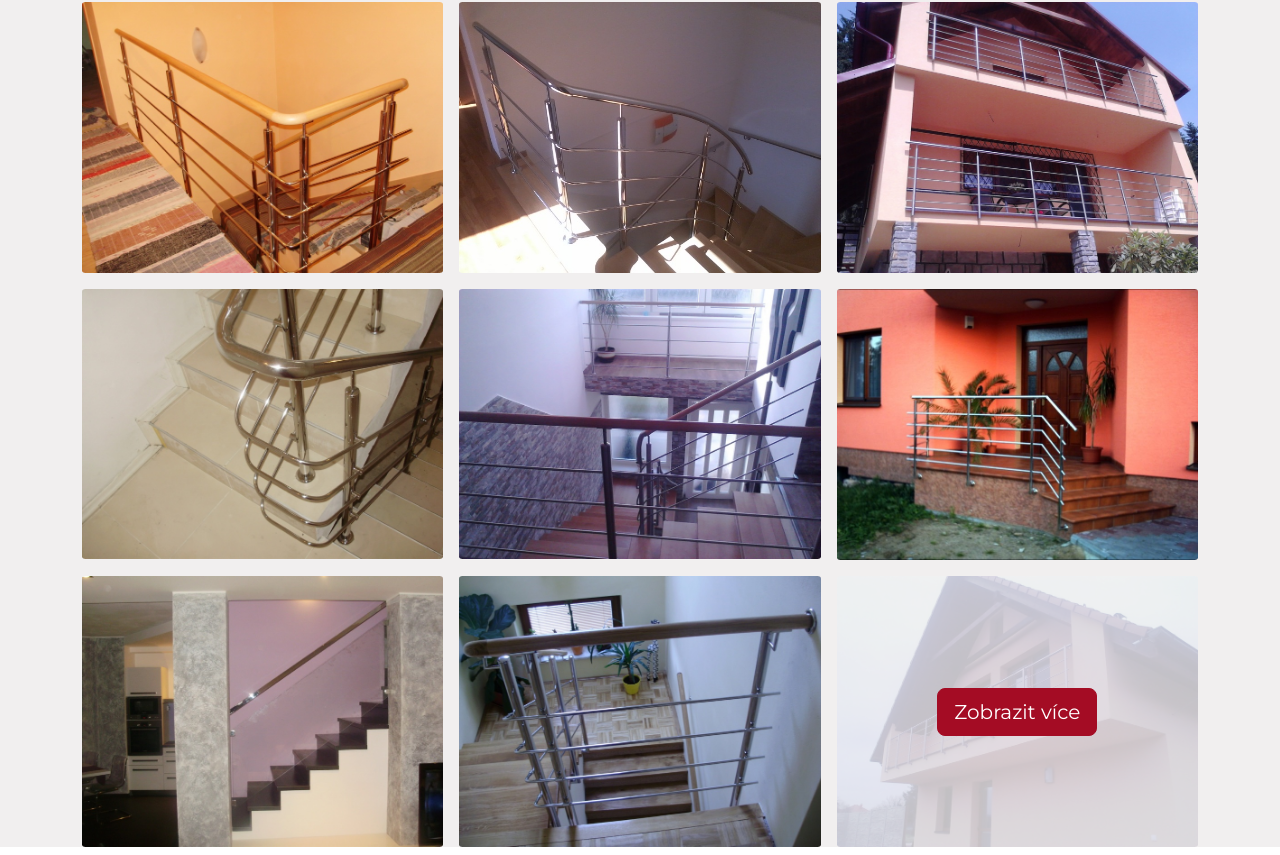
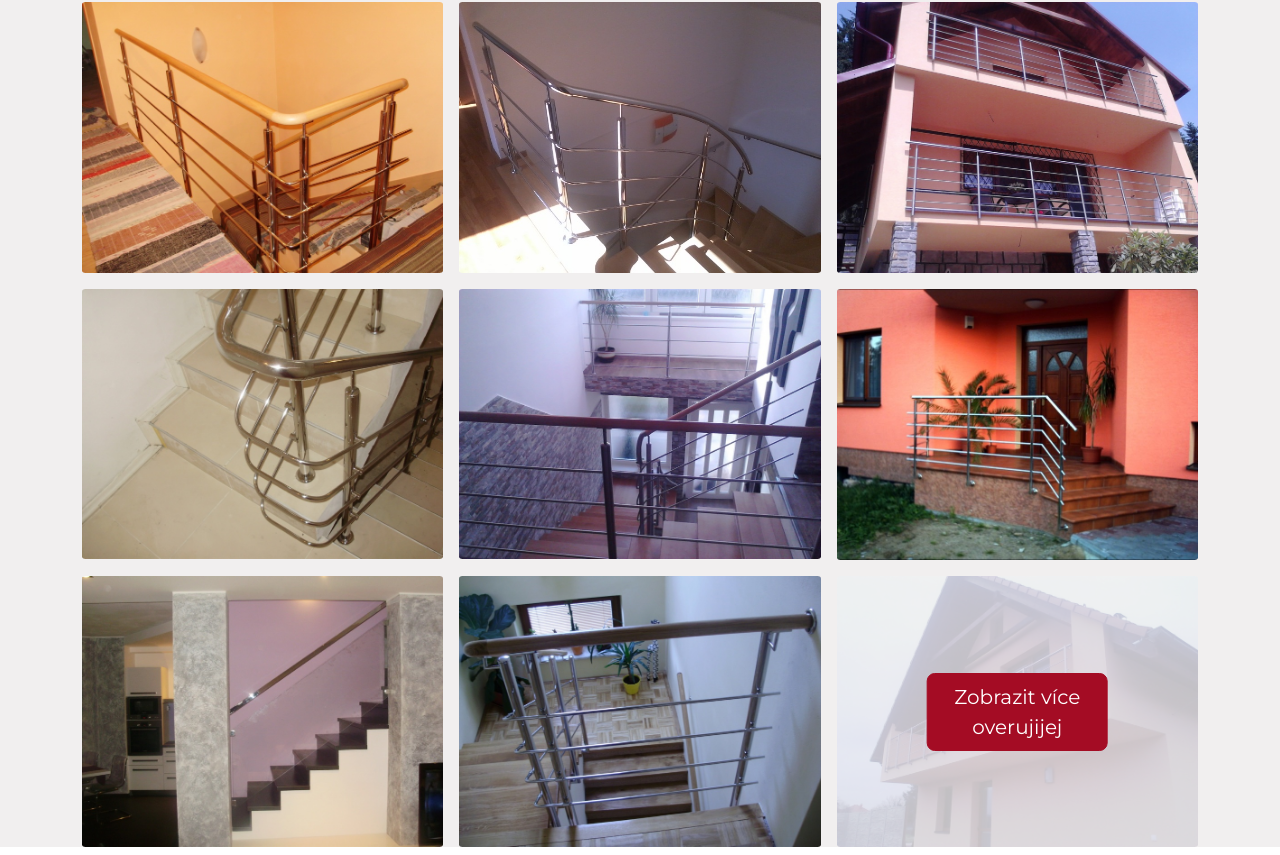
Before and after one commit to kowyzu/zabradli-hanak, a Vue app: page / in a window 1280 px wide. Shown: the part 1212-2067 px from the top of the page. Built offline with nearby package versions, Linux system fonts and the light colour scheme.

Commit message:
feat: introduce vue gallery

```diff
--- a/src/App.vue
+++ b/src/App.vue
@@ -5,16 +5,10 @@ import Process from './components/Process.vue'
 import Gallery from './components/Gallery.vue'
 import References from './components/References.vue'
 import ContactForm from './components/ContactForm.vue'
-
-import { ref } from 'vue'
-
-let message = ref('Hello Vue in Vite!')
-
 </script>
 
 <template>
   <Navigation />
-
   <main>
     <Introduction />
     <Process />
--- a/src/components/ContactForm.vue
+++ b/src/components/ContactForm.vue
@@ -1,5 +1,5 @@
 <template>
-    <section id="contact-form">
+  <section id="contact-form">
 
-    </section>
+  </section>
 </template>
--- a/src/components/Gallery.vue
+++ b/src/components/Gallery.vue
@@ -62,7 +62,8 @@
           <div class="show-more-container">
             <img src="../imgs/galery-imgs/big/131.jpg" class="img-fluid show-more-img" alt="galerry img of rail">
             <div class="centered show-more-text">
-                        <button class="btn btn-primary btn-lg btn-show-more" type="submit">Zobrazit více</button>
+              <button class="btn btn-primary btn-lg btn-show-more" type="submit">Zobrazit více {{ concat(name,
+                zkouskasirem) }}</button>
             </div>
           </div>
         </div>
@@ -201,6 +202,24 @@
         </div>
       </div>
     </div>
-        <button class="btn btn-primary btn-lg btn-show-less sticky-bottom mb-2 z-3 hidden" type="submit">Zobrazit méně</button>
+    <button class="btn btn-primary btn-lg btn-show-less sticky-bottom mb-2 z-3 hidden" type="submit">Zobrazit
+      méně</button>
   </section>
 </template>
+
+<script>
+export default {
+  data() {
+    return {
+      name: "overuji",
+      zkouskasirem: "jej"
+    }
+  },
+  methods: {
+    concat(name, zkouskasirem) {
+      return (name + zkouskasirem)
+    }
+  }
+}
+
+</script>
--- a/src/components/Navigation.vue
+++ b/src/components/Navigation.vue
@@ -13,7 +13,8 @@ import logo from '../imgs/logo_zabradli_hanak.png'
           </a>
         </div>
 
-                <button class="navbar-toggler" type="button" data-bs-toggle="collapse" data-bs-target="#navbarSupportedContent" aria-controls="navbarSupportedContent" aria-expanded="false" aria-label="Toggle navigation">
+        <button class="navbar-toggler" type="button" data-bs-toggle="collapse" data-bs-target="#navbarSupportedContent"
+          aria-controls="navbarSupportedContent" aria-expanded="false" aria-label="Toggle navigation">
           <span class="navbar-toggler-icon"></span>
         </button>
 
@@ -41,7 +42,8 @@ import logo from '../imgs/logo_zabradli_hanak.png'
           <ul class="navbar-nav">
             <li>Marek Hanák</li>
             <li><i class="fa-solid fa-phone icon-contact-details fa-fw" style="color: #a40c24;"></i> 606 146 985</li>
-                        <li><i class="fa-solid fa-location-dot icon-contact-details fa-fw" style="color: #a40c24;"></i> Kozojídky</li>
+            <li><i class="fa-solid fa-location-dot icon-contact-details fa-fw" style="color: #a40c24;"></i> Kozojídky
+            </li>
           </ul>
         </div>
       </div>
--- a/src/components/References.vue
+++ b/src/components/References.vue
@@ -1,4 +1,4 @@
 <template>
-    <section id="references">
-    </section>
+  <section id="references">
+  </section>
 </template>
--- a/src/index.html
+++ b/src/index.html
@@ -8,8 +8,8 @@
       <title>Zábradlí Hanák - nerezové zábradlí a schodište</title>
       <script defer type="module" src="./js/main.js"></script>
   </head>
-
   <body>
     <div id="app"></div>
+    <!-- built files will be auto injected -->
   </body>
 </html>
```
Also changed, not shown: src/components/Introduction.vue (+8 -4 lines), src/components/Process.vue (indentation only). Lines whose indentation alone changed are shown as unchanged.
